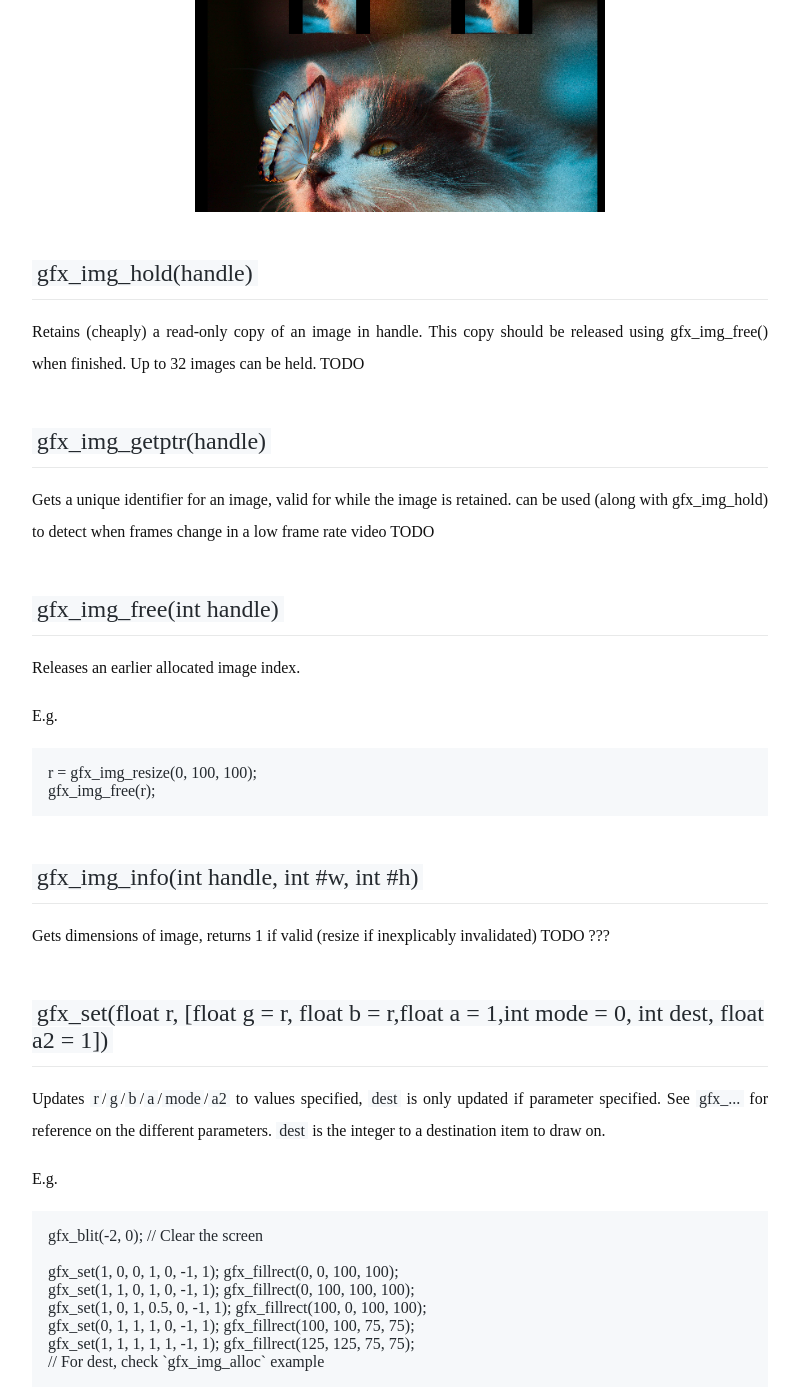
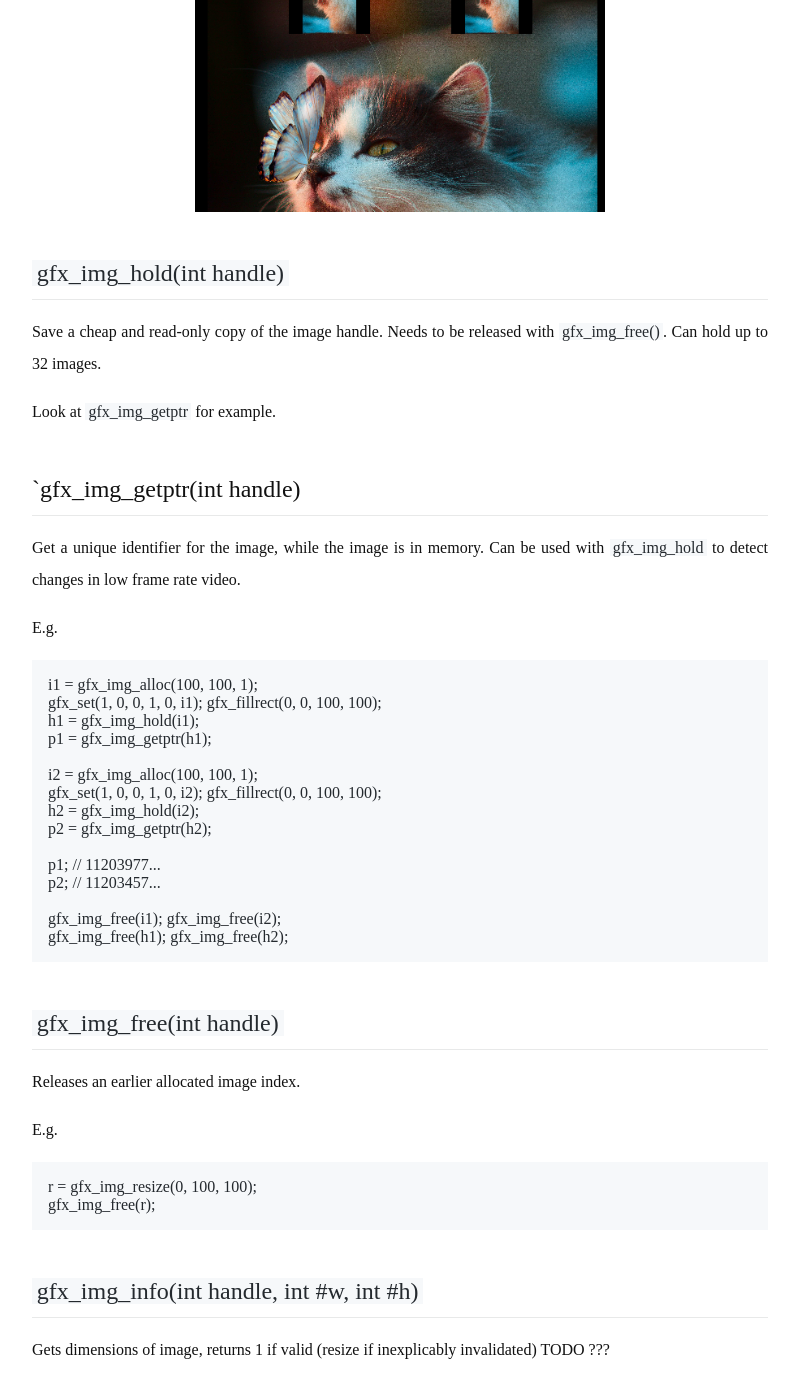
Before and after one commit to nobe4/nobe4.github.io, a Jekyll site: the page built from _posts/2020-05-02-reaper-video.md, in a window 1280 px wide and 1400 px high, scrolled down 14242 px. Shown: the whole window, without its empty margins (240-1039 px from the left). Built offline with Jekyll 4.4.1, drawn with Linux system fonts in a browser that asks for light colours; some web fonts are replaced; some of the changed text lies outside the part shown.

Commit message:
Add gfx_img_hold and gfx_img_getptr

````diff
--- a/_posts/2020-05-02-reaper-video.md
+++ b/_posts/2020-05-02-reaper-video.md
@@ -29,7 +29,7 @@ This builds on the amazing work of [this
 site](https://mespotin.uber.space/Ultraschall/Reaper_API_Video_Documentation.html#)
 which expands on the provided video help.
 
-To inspect anything, you can use `<C-k>` (that is `Ctrl` + `k` when the cursor is on a variable when the cursor is on a variable).
+To inspect anything, you can use `<C-k>` (that is `Ctrl` + `k`) when the cursor is on a variable when the cursor is on a variable).
 
 # Links
 
@@ -463,13 +463,34 @@ gfx_blit(0, 1, 600, 50, 100, 100);
 
 ![gfx img resize]({{ site.url }}{{ site.image.path }}/posts/reaper-video/gfx_img_resize.png)
 
-## `gfx_img_hold(handle)`
-Retains (cheaply) a read-only copy of an image in handle. This copy should be released using gfx_img_free() when finished. Up to 32 images can be held.
-TODO
+## `gfx_img_hold(int handle)`
+Save a cheap and read-only copy of the image handle. Needs to be released with `gfx_img_free()`.
+Can hold up to 32 images.
 
-## `gfx_img_getptr(handle)`
-Gets a unique identifier for an image, valid for while the image is retained. can be used (along with gfx_img_hold) to detect when frames change in a low frame rate video
-TODO
+Look at `gfx_img_getptr` for example.
+
+## `gfx_img_getptr(int handle)
+Get a unique identifier for the image, while the image is in memory.
+Can be used with `gfx_img_hold` to detect changes in low frame rate video.
+
+E.g.
+```
+i1 = gfx_img_alloc(100, 100, 1);
+gfx_set(1, 0, 0, 1, 0, i1); gfx_fillrect(0, 0, 100, 100);
+h1 = gfx_img_hold(i1);
+p1 = gfx_img_getptr(h1);
+
+i2 = gfx_img_alloc(100, 100, 1);
+gfx_set(1, 0, 0, 1, 0, i2); gfx_fillrect(0, 0, 100, 100);
+h2 = gfx_img_hold(i2);
+p2 = gfx_img_getptr(h2);
+
+p1; // 11203977...
+p2; // 11203457...
+
+gfx_img_free(i1); gfx_img_free(i2);
+gfx_img_free(h1); gfx_img_free(h2);
+```
 
 ## `gfx_img_free(int handle)`
 Releases an earlier allocated image index.
@@ -710,10 +731,10 @@ TODO
 Gets the value of a pixel from input at x,y. v1/v2/v3 will be YUV or RGB (v4 can be used to get A), returns 1 on success
 TODO
 
-## `rgb2yuv(r,g,b)`
-Converts r,g,b to YUV, does not clamp [0..1]
+## `rgb2yuv(float r, float g, float b)`
+Converts *RGB* to *YUV*, does not clamp the values to [0..1].
 TODO
 
-## `yuv2rgb(r,g,b)`
+## `yuv2rgb(float r,float g, float b)`
 Converts YUV to r,g,b, not clamping [0..1]
 TODO
````
